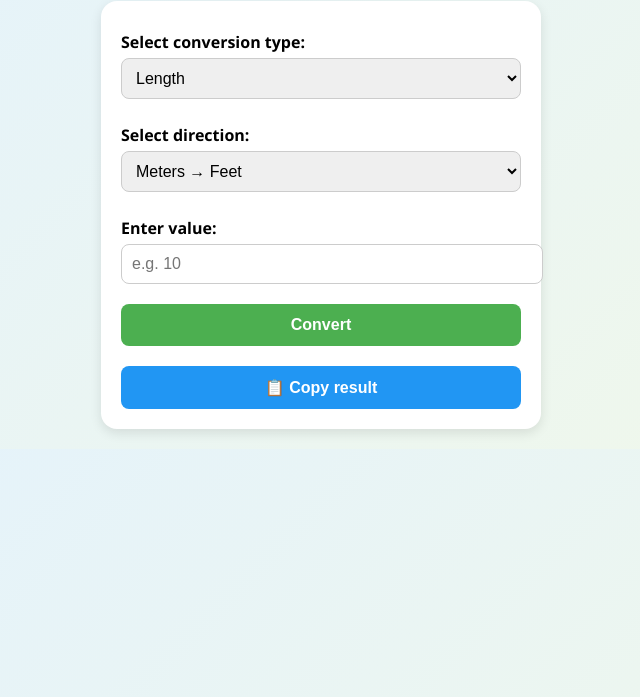
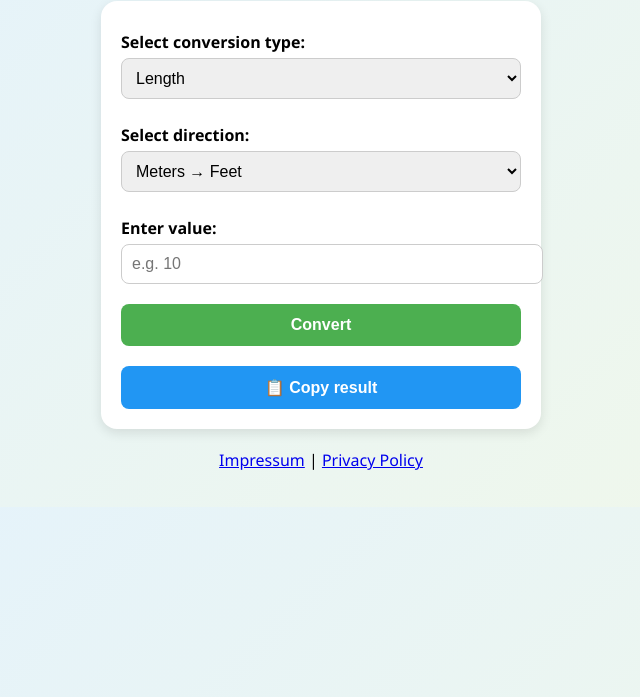
Before and after one commit to Vogelforscher/Metric-Imperial-Converter, a plain HTML site: page index.html in a window 1280 px wide. Shown: the part 103-800 px from the top of the page, without its empty margins (319-959 px from the left). Drawn offline with Linux system fonts and the light colour scheme.

Commit message:
Update index.html

```diff
--- a/index.html
+++ b/index.html
@@ -213,3 +213,7 @@
   </script>
 </body>
 </html>
+<p style="text-align:center; margin-top:20px;">
+  <a href="impressum.html">Impressum</a> |
+  <a href="privacy.html">Privacy Policy</a>
+</p>
```
